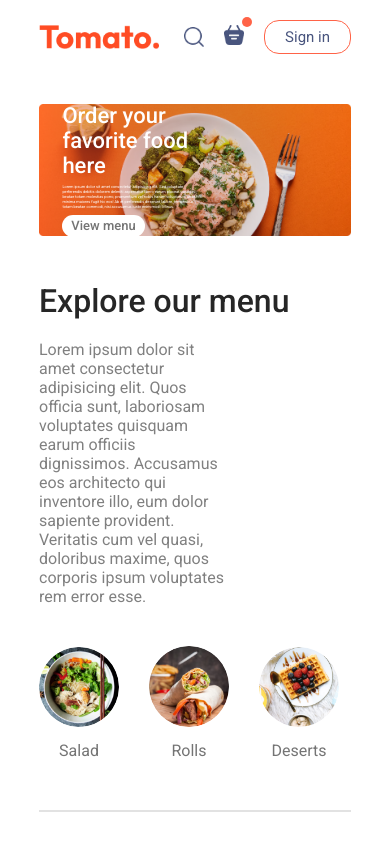
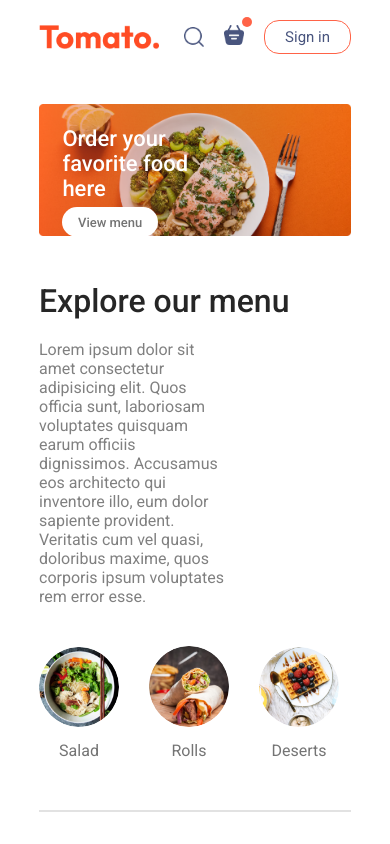
Before and after one commit to Emranhossainshuvo/food-puppy, a React (Vite) app: page / in a window 390 px wide. Shown: the top 844 px of the page. Built offline with nearby package versions, Linux system fonts and the light colour scheme.

Commit message:
banner section made responsive

```diff
--- a/src/Components/Header/Header.css
+++ b/src/Components/Header/Header.css
@@ -47,3 +47,15 @@
         max-width: 45%;
     }
 }
+
+@media (max-width:750px) {
+    .header-contents{
+        max-width: 55%;
+    }
+    .header-contents p{
+        display: none;
+    }
+    .header-contents button{
+        padding: 2vw 4vw;
+    }
+}
```
